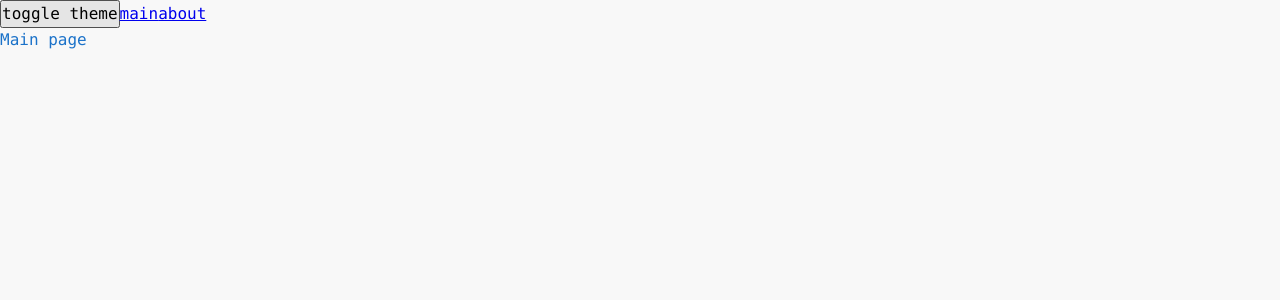
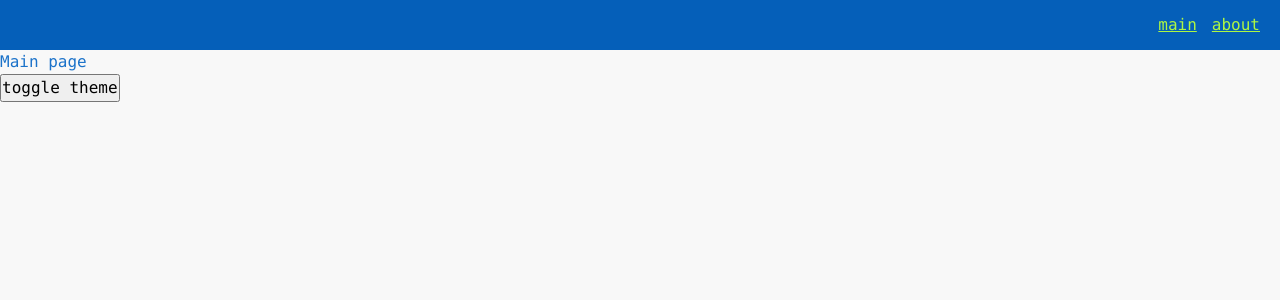
Before and after one commit to Mart7anova/project, a React app: page / in a window 1280 px wide. Shown: the top 300 px of the page. Built offline with nearby package versions, Linux system fonts and the light colour scheme.

Commit message:
add Navbar, AppLink

```diff
--- a/package.json
+++ b/package.json
@@ -4,7 +4,6 @@
   "description": "",
   "main": "index.js",
   "scripts": {
-    "test": "echo \"Error: no test specified\" && exit 1",
     "start": "webpack serve --env port=3000",
     "build: prod": "webpack --env mode=production",
     "build: dev": "webpack --env mode=development"
--- a/src/app/App.tsx
+++ b/src/app/App.tsx
@@ -1,9 +1,9 @@
 import React from 'react';
 import './styles/index.scss'
-import {Link} from "react-router-dom";
 import {useTheme} from "app/providers/themeProvider";
 import {classNames} from "shared/lib/classNames/classNames";
 import {AppRouter} from "app/providers/router";
+import {Navbar} from "widgets/navbar";
 
 
 export const App = () => {
@@ -11,12 +11,9 @@
 
     return (
         <div className={classNames('app', {}, [theme])}>
+            <Navbar/>
+            <AppRouter/>
             <button onClick={toggleTheme}>toggle theme</button>
-
-            <Link to={'/'}>main</Link>
-            <Link to={'/about'}>about</Link>
-
-            <AppRouter/>
         </div>
     );
 };
--- a/src/app/styles/themes/dark.scss
+++ b/src/app/styles/themes/dark.scss
@@ -1,6 +1,9 @@
 .app.dark {
   --bg-color: #055fb9;
+  --inverted-bg-color: #f8f8f8;
 
   --primary-color: #52dc52;
   --secondary-color: #adf643;
+  --inverted-primary-color: #1b72c9;
+  --inverted-secondary-color: #459ff3;
 }
--- a/src/app/styles/themes/normal.scss
+++ b/src/app/styles/themes/normal.scss
@@ -1,6 +1,9 @@
 .app.light {
   --bg-color: #f8f8f8;
+  --inverted-bg-color: #055fb9;
 
   --primary-color: #1b72c9;
   --secondary-color: #459ff3;
+  --inverted-primary-color: #52dc52;
+  --inverted-secondary-color: #adf643;
 }
--- a/src/app/styles/variables/global.scss
+++ b/src/app/styles/variables/global.scss
@@ -8,4 +8,7 @@
   --font-size-l: 24px;
   --font-line-l: 32px;
   --font-l: var(--font-size-l) / var(--font-line-l) var(--font-family-main);
+
+  //размеры
+  --navbar-height: 50px;
 }
--- a/src/shared/lib/classNames/classNames.ts
+++ b/src/shared/lib/classNames/classNames.ts
@@ -1,12 +1,12 @@
 type Mods = Record<string, boolean | string>
 
-export function classNames(cls: string, mods: Mods, additional: string[]): string{
+export function classNames(cls: string, mods: Mods = {}, additional: string[] = []): string {
     return [
         cls,
-        ...additional,
+        ...additional.filter(Boolean),
         ...Object.entries(mods)
             .filter(([cls, value]) => Boolean(value))
-            .map(([cls])=> cls)
+            .map(([cls]) => cls)
     ]
         .join(' ')
 }
--- /dev/null
+++ b/src/shared/ui/AppLink.module.scss
@@ -0,0 +1,11 @@
+.AppLink {
+  color: var(--primary-color);
+}
+
+.primary{
+  color: var(--primary-color);
+}
+
+.secondary{
+  color: var(--inverted-secondary-color);
+}
--- /dev/null
+++ b/src/shared/ui/AppLink.tsx
@@ -0,0 +1,34 @@
+import {classNames} from "shared/lib/classNames/classNames";
+import cls from './AppLink.module.scss'
+import {FC} from "react";
+import {Link, LinkProps} from "react-router-dom";
+
+export enum AppLinkTheme{
+    PRIMARY = 'primary',
+    SECONDARY = 'secondary',
+}
+
+interface AppLinkProps extends LinkProps{
+    className?: string
+    theme?: AppLinkTheme
+}
+
+export const AppLink: FC<AppLinkProps> = (props) => {
+    const {
+        to,
+        className,
+        children,
+        theme = AppLinkTheme.PRIMARY,
+        ...otherProps
+    } = props
+
+    return (
+        <Link
+            to={to}
+            className={classNames(cls.AppLink, {}, [className, cls[theme]])}
+            {...otherProps}
+        >
+            {children}
+        </Link>
+    );
+};
--- /dev/null
+++ b/src/widgets/navbar/index.ts
@@ -0,0 +1 @@
+export {Navbar} from './ui/Navbar'
--- /dev/null
+++ b/src/widgets/navbar/ui/Navbar.module.scss
@@ -0,0 +1,17 @@
+.Navbar {
+  width: 100%;
+  height: var(--navbar-height);
+  background: var(--inverted-bg-color);
+  color: var(--primary-color);
+  display: flex;
+  align-items: center;
+  padding: 20px;
+}
+
+.links{
+  margin-left: auto;
+}
+
+.mainLink{
+  margin-right: 15px;
+}
--- /dev/null
+++ b/src/widgets/navbar/ui/Navbar.tsx
@@ -0,0 +1,19 @@
+import React from 'react';
+import {classNames} from "shared/lib/classNames/classNames";
+import cls from './Navbar.module.scss'
+import {AppLink, AppLinkTheme} from "shared/ui/AppLink";
+
+interface NavbarProps {
+    className?: string
+}
+
+export const Navbar = ({className}: NavbarProps) => {
+    return (
+        <div className={classNames(cls.Navbar, {}, [className])}>
+            <div className={cls.links}>
+                <AppLink to={'/'} className={cls.mainLink} theme={AppLinkTheme.SECONDARY}>main</AppLink>
+                <AppLink to={'/about'} theme={AppLinkTheme.SECONDARY}>about</AppLink>
+            </div>
+        </div>
+    );
+};
```
